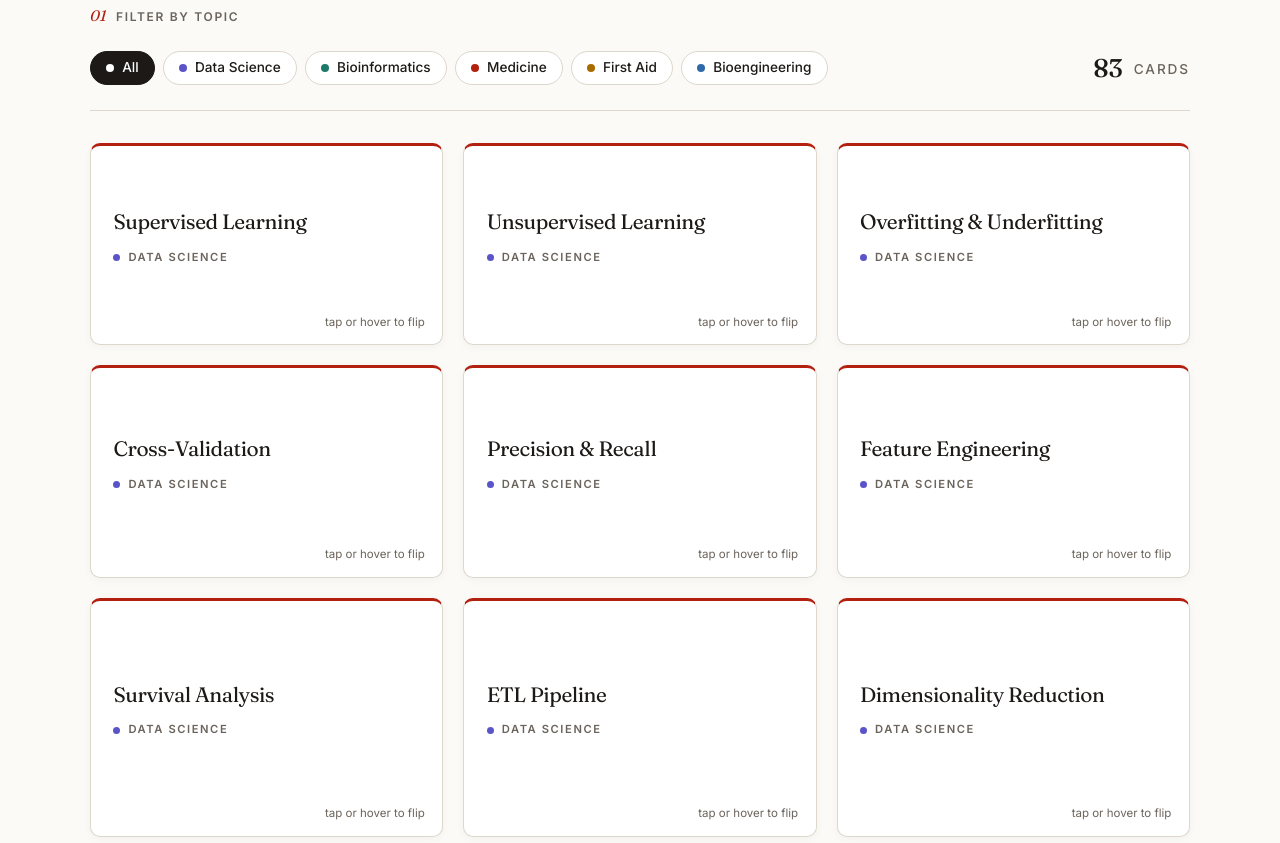
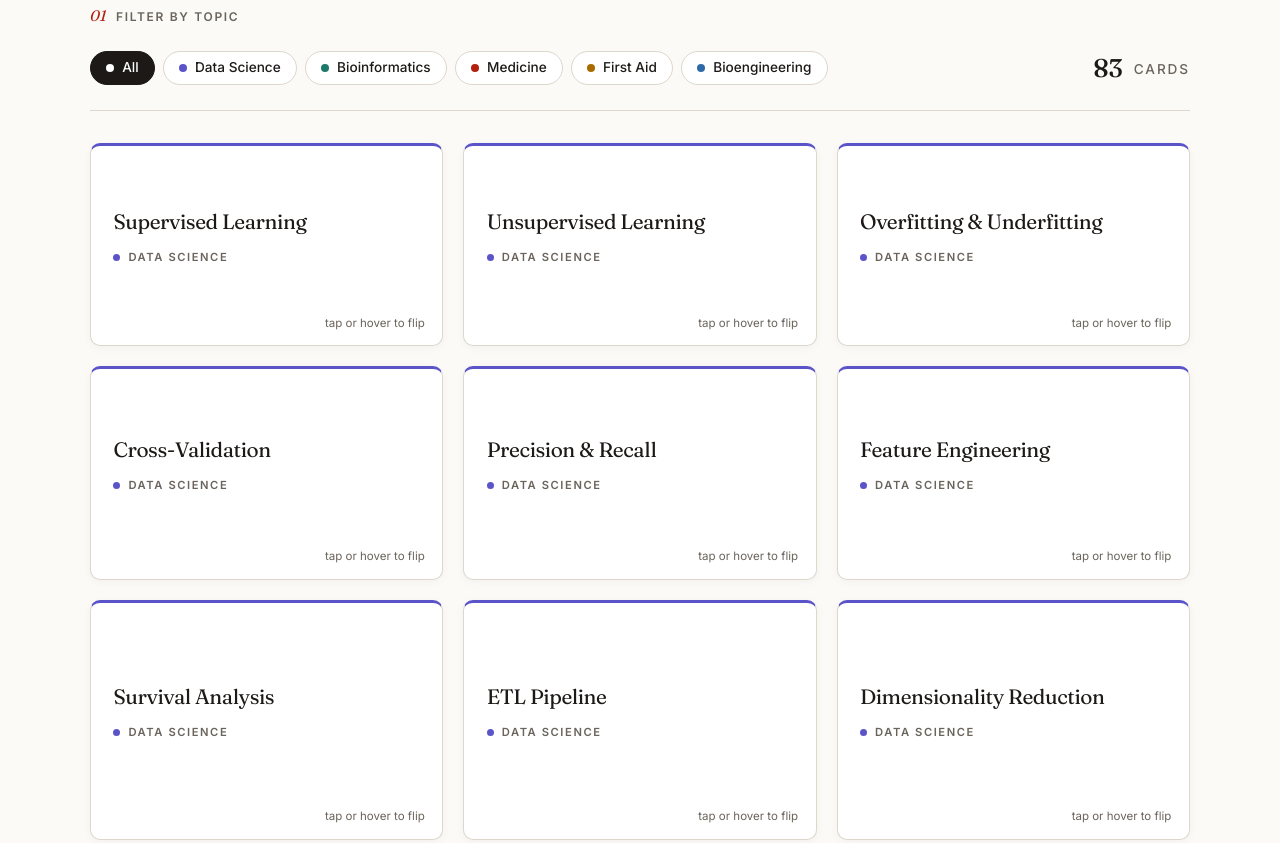
Before and after one commit to pOSNode/owaissiddiqi.co.uk, a plain HTML site: page FlashCards/index.html in a window 1280 px wide. Shown: the part 616-1459 px from the top of the page. Drawn offline with nearby package versions, Linux system fonts and the light colour scheme.

Commit message:
Match flashcard faces and colour each card by its category
The back of a card is now white with body text like the front, instead of navy. Both faces' top edges and the back's bullet arrows use the card's category colour instead of red on every card.

```diff
--- a/css/flashcards.css
+++ b/css/flashcards.css
@@ -26,17 +26,17 @@
 @media(hover:hover){.fc:hover .fc-inner{transform:rotateY(180deg)}}
 html:not(.js) .fc:focus .fc-inner{transform:rotateY(180deg)}
 .fc-face{grid-area:1/1;min-height:200px;display:flex;flex-direction:column;justify-content:center;padding:1.3rem 1.4rem;border-radius:10px;-webkit-backface-visibility:hidden;backface-visibility:hidden}
-.fc-front{position:relative;padding-bottom:2.2rem;background:#fff;border:1px solid var(--rule);border-top:3px solid var(--accent);box-shadow:0 2px 10px rgba(15,17,23,.04)}
+.fc-front{position:relative;padding-bottom:2.2rem;background:#fff;border:1px solid var(--rule);border-top:3px solid var(--c);box-shadow:0 2px 10px rgba(15,17,23,.04)}
 .fc-front h2{font-size:1.3rem;line-height:1.25;margin:0}
 .fc-tag{display:inline-flex;align-items:center;gap:.5rem;margin-top:.8rem;font-size:.7rem;font-weight:600;letter-spacing:.14em;text-transform:uppercase;color:var(--muted)}
 .fc-tag::before{content:'';width:7px;height:7px;border-radius:50%;background:var(--c)}
 .fc-hint{position:absolute;right:1.1rem;bottom:.75rem;font-size:.72rem;color:var(--muted)}
-.fc-back{transform:rotateY(180deg);background:var(--navy);border-top:3px solid var(--accent);color:var(--on-navy-2);font-size:.875rem;line-height:1.6}
+.fc-back{transform:rotateY(180deg);background:#fff;border:1px solid var(--rule);border-top:3px solid var(--c);box-shadow:0 2px 10px rgba(15,17,23,.04);color:var(--text);font-size:.875rem;line-height:1.6}
 .fc-back p{margin:0}
-.fc-back strong{color:var(--on-navy);font-weight:600}
+.fc-back strong{color:var(--ink);font-weight:600}
 .fc-back ul{list-style:none;margin:0;padding:0}
 .fc-back li{position:relative;padding:.12rem 0 .12rem 1rem}
-.fc-back li::before{content:'›';position:absolute;left:0;color:var(--accent-lt)}
+.fc-back li::before{content:'›';position:absolute;left:0;color:var(--c)}
 
 /* Cards that come back after a filter change rise in quickly */
 .fc.enter{animation:fc-in .32s var(--ease) var(--dl,0s) both}
```
